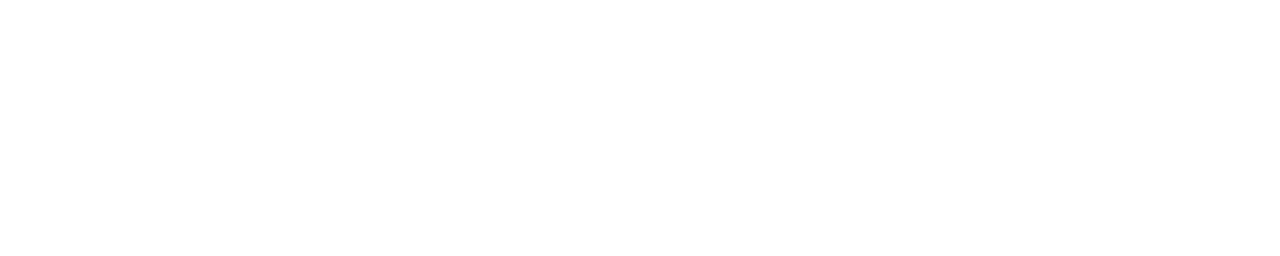
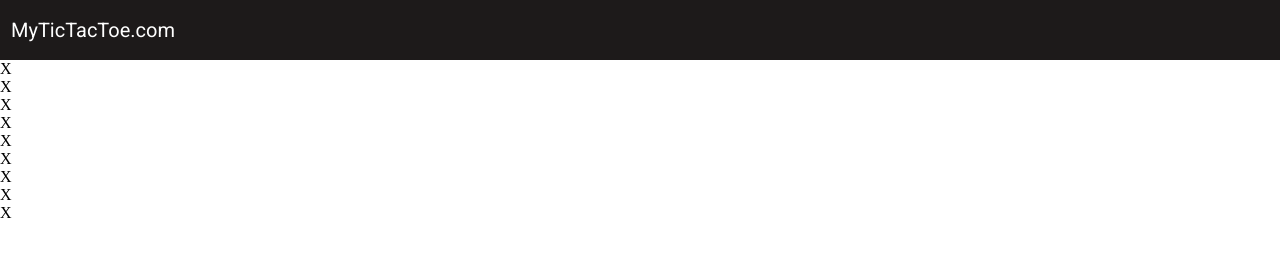
Before and after one commit to sandhya144/Tic-Tac-Toe, a plain HTML site: page index.html in a window 1280 px wide. Drawn offline with Linux system fonts and the light colour scheme.

Commit message:
my project

```diff
--- a/index.html
+++ b/index.html
@@ -4,8 +4,27 @@
     <meta charset="UTF-8">
     <meta name="viewport" content="width=device-width, initial-scale=1.0">
     <title>Tic Tac Toe</title>
+    <link rel="stylesheet" href="style.css">
 </head>
 <body>
-
+    <nav>
+        <ul>
+            <li>MyTicTacToe.com</li>
+        </ul>
+    </nav>
+    <div class="gameconatiner">
+        <div class="container">
+            <div class="box"><span  class="boxtext">X</span></div>
+            <div class="box"><span  class="boxtext">X</span></div>
+            <div class="box"><span  class="boxtext">X</span></div>
+            <div class="box"><span  class="boxtext">X</span></div>
+            <div class="box"><span  class="boxtext">X</span></div>
+            <div class="box"><span  class="boxtext">X</span></div>
+            <div class="box"><span  class="boxtext">X</span></div>
+            <div class="box"><span  class="boxtext">X</span></div>
+            <div class="box"><span  class="boxtext">X</span></div>
+        </div>
+    </div>
+    <script src="script.js"></script>
 </body>
 </html>
--- /dev/null
+++ b/style.css
@@ -0,0 +1,28 @@
+@import url('https://fonts.googleapis.com/css2?family=Roboto:ital,wght@0,100;0,300;0,400;0,500;0,700;0,900;1,100;1,300;1,400;1,500;1,700;1,900&display=swap');
+*{
+     margin: 0;
+     padding: 0;
+}
+
+
+nav{
+    background-color: rgb(29, 26, 26);
+    color: white;
+    height: 60px;
+    font-size: 20px;
+    display: flex;
+    align-items: center;
+    padding: 0 11px;
+    font-family: "Roboto", sans-serif;
+}
+
+nav ul{
+    list-style-type: none;
+}
+
+.gameContainer{
+  background-color: aqua;
+  display: flex;
+  justify-content: center;
+  margin-top: top;
+}
```
Also changed, not shown: script.js (added).
